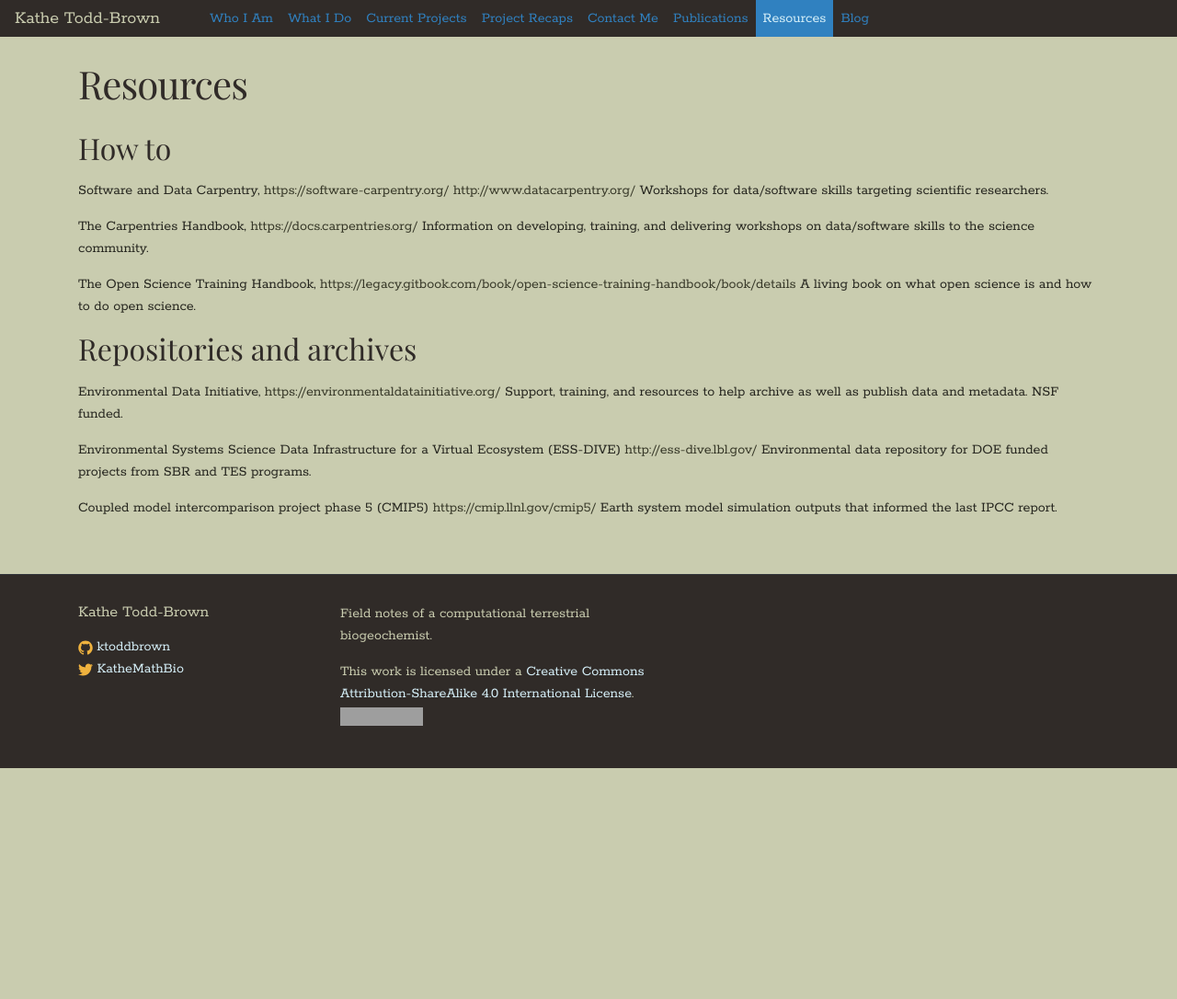
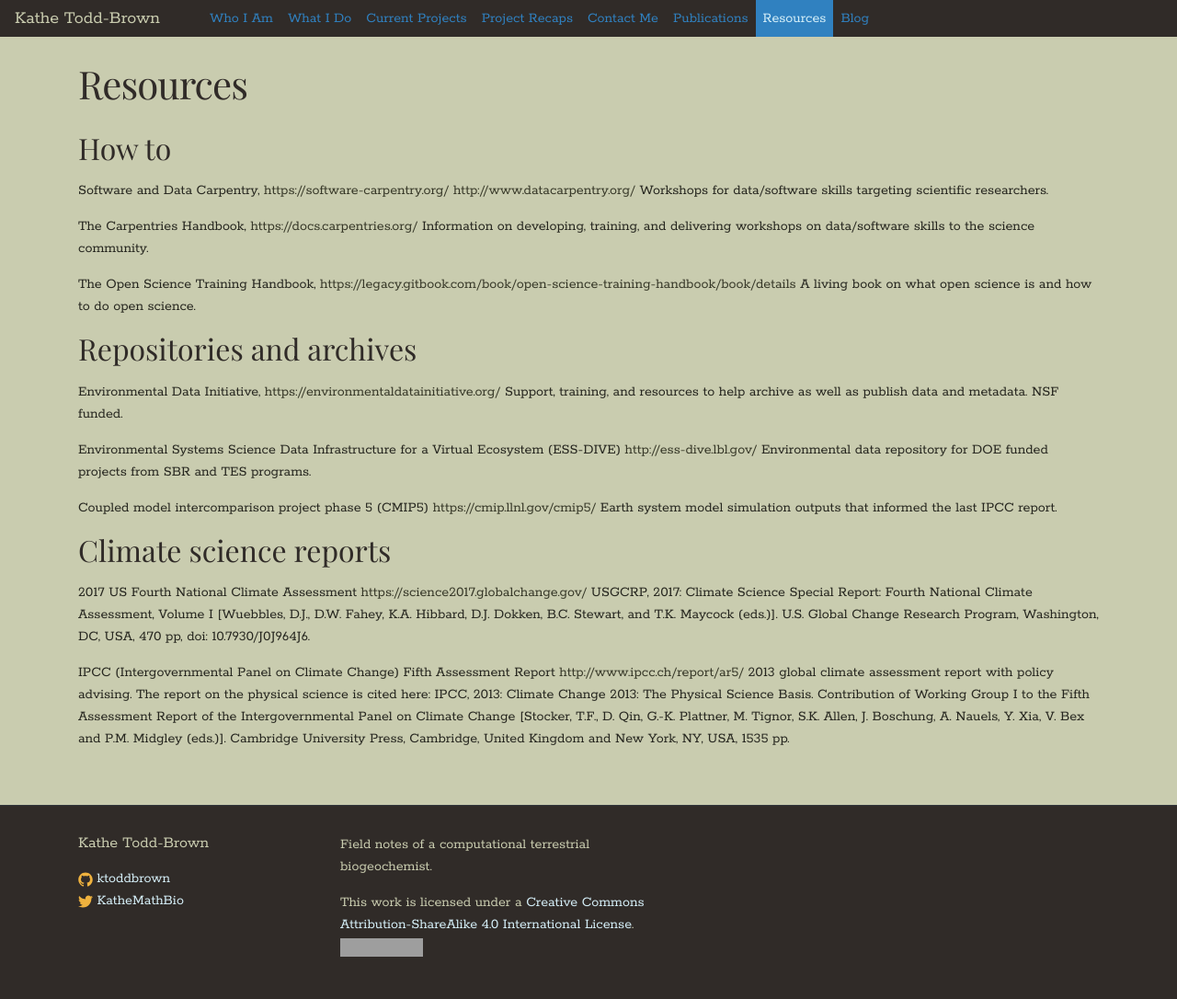
Before and after one commit to ktoddbrown/ktoddbrown.github.io, a Jekyll site: the page built from resources.markdown, in a window 1280 px wide. Shown: the whole page at 92% size. Built offline with Jekyll 4.4.1, drawn with Linux system fonts in a browser that asks for light colours; nearby versions of some CDN libraries; before the commit the page ends 900 px from its top, so only the background shows below that; grey boxes are pictures that could not be loaded.

Commit message:
added climate reports to resources page

```diff
--- a/resources.markdown
+++ b/resources.markdown
@@ -17,3 +17,12 @@ Environmental Data Initiative, [https://environmentaldatainitiative.org/](https:
 Environmental Systems Science Data Infrastructure for a Virtual Ecosystem (ESS-DIVE) [http://ess-dive.lbl.gov/](http://ess-dive.lbl.gov/) Environmental data repository for DOE funded projects from SBR and TES programs.
 
 Coupled model intercomparison project phase 5 (CMIP5) [https://cmip.llnl.gov/cmip5/](https://cmip.llnl.gov/cmip5/) Earth system model simulation outputs that informed the last IPCC report.
+
+## Climate science reports
+
+2017 US Fourth National Climate Assessment [https://science2017.globalchange.gov/](https://science2017.globalchange.gov/)
+USGCRP, 2017: Climate Science Special Report: Fourth National Climate Assessment, Volume I [Wuebbles, D.J., D.W. Fahey, K.A. Hibbard, D.J. Dokken, B.C. Stewart, and T.K. Maycock (eds.)]. U.S. Global Change Research Program, Washington, DC, USA, 470 pp, doi: 10.7930/J0J964J6.
+
+IPCC (Intergovernmental Panel on Climate Change) Fifth Assessment Report [http://www.ipcc.ch/report/ar5/](http://www.ipcc.ch/report/ar5/) 2013 global climate assessment report with policy advising. The report on the physical science is cited here: IPCC, 2013: Climate Change 2013: The Physical Science Basis. Contribution of Working Group I to the Fifth Assessment Report of the Intergovernmental
+Panel on Climate Change [Stocker, T.F., D. Qin, G.-K. Plattner, M. Tignor, S.K. Allen, J. Boschung, A. Nauels, Y. Xia, V. Bex and P.M. Midgley
+(eds.)]. Cambridge University Press, Cambridge, United Kingdom and New York, NY, USA, 1535 pp.
```
